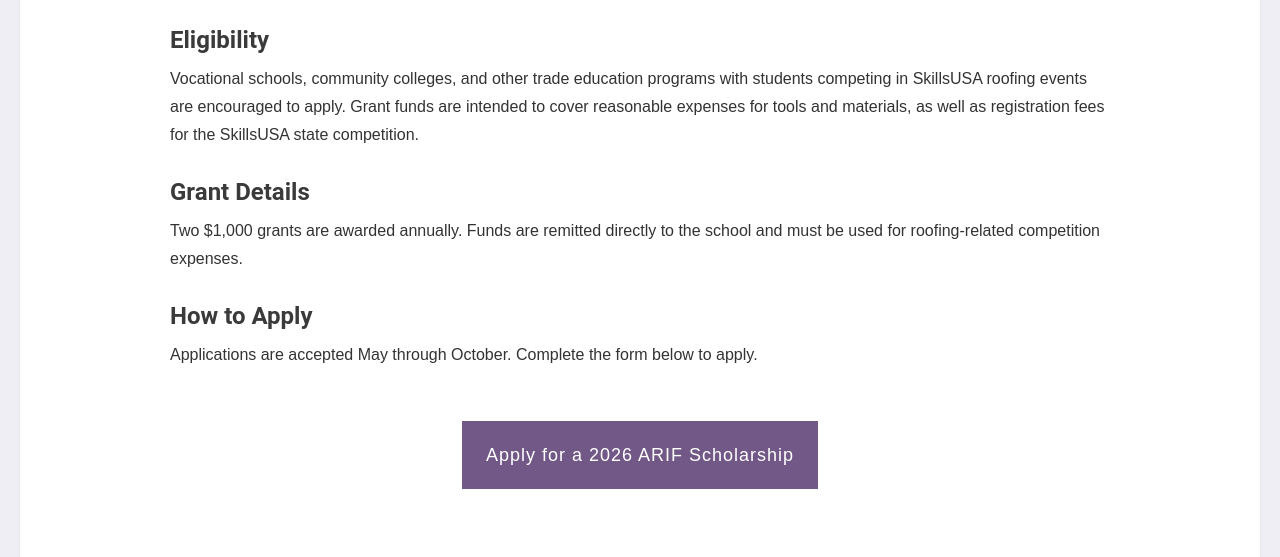
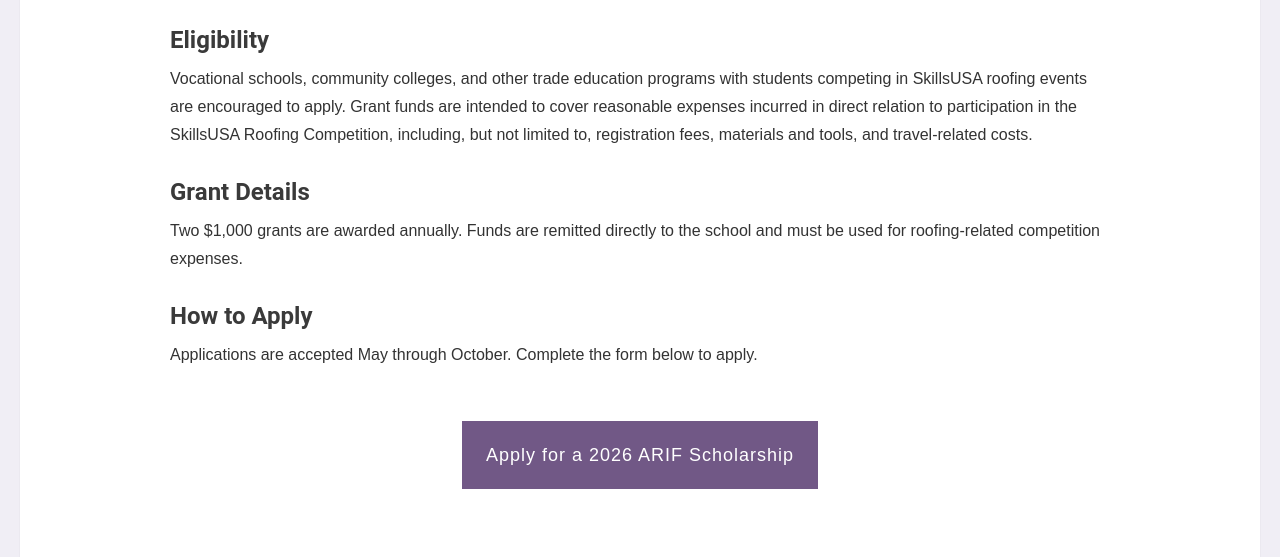
Before and after one commit to ashcreighton/azroofingfoundation, a plain HTML site: page grants.html in a window 1280 px wide. Shown: the part 243-800 px from the top of the page. Drawn offline with nearby package versions, Linux system fonts and the light colour scheme; a script that the page names is missing.

Commit message:
Changed fund coverage wording per ARIF BOD request.

```diff
--- a/grants.html
+++ b/grants.html
@@ -140,7 +140,7 @@
         <h1>SkillsUSA School Grants</h1>
         <p>ARIF is pleased to offer grants to support schools whose students compete in SkillsUSA roofing events. Our goal is simple: help grow the next generation of roofing professionals by making competition more accessible.</p>
         <h3>Eligibility</h3>
-        <p>Vocational schools, community colleges, and other trade education programs with students competing in SkillsUSA roofing events are encouraged to apply. Grant funds are intended to cover reasonable expenses for tools and materials, as well as registration fees for the SkillsUSA state competition.</p>
+        <p>Vocational schools, community colleges, and other trade education programs with students competing in SkillsUSA roofing events are encouraged to apply. Grant funds are intended to cover reasonable expenses incurred in direct relation to participation in the SkillsUSA Roofing Competition, including, but not limited to, registration fees, materials and tools, and travel-related costs.</p>
         <h3>Grant Details</h3>
         <p>Two $1,000 grants are awarded annually. Funds are remitted directly to the school and must be used for roofing-related competition expenses.</p>
         <h3>How to Apply</h3>
```
